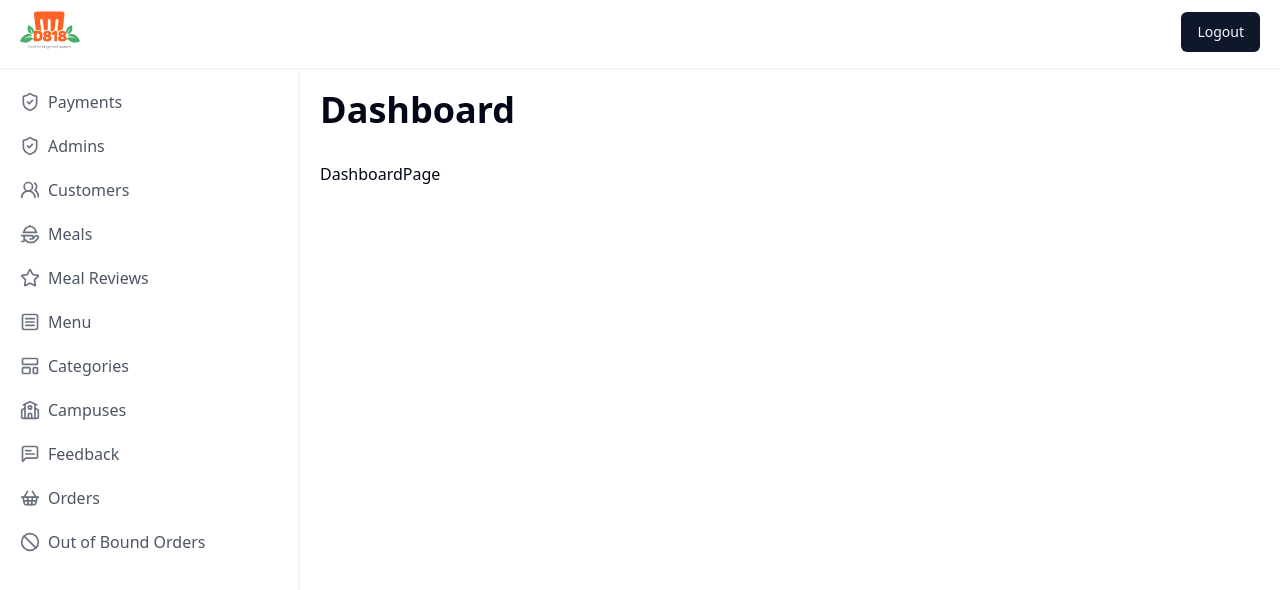
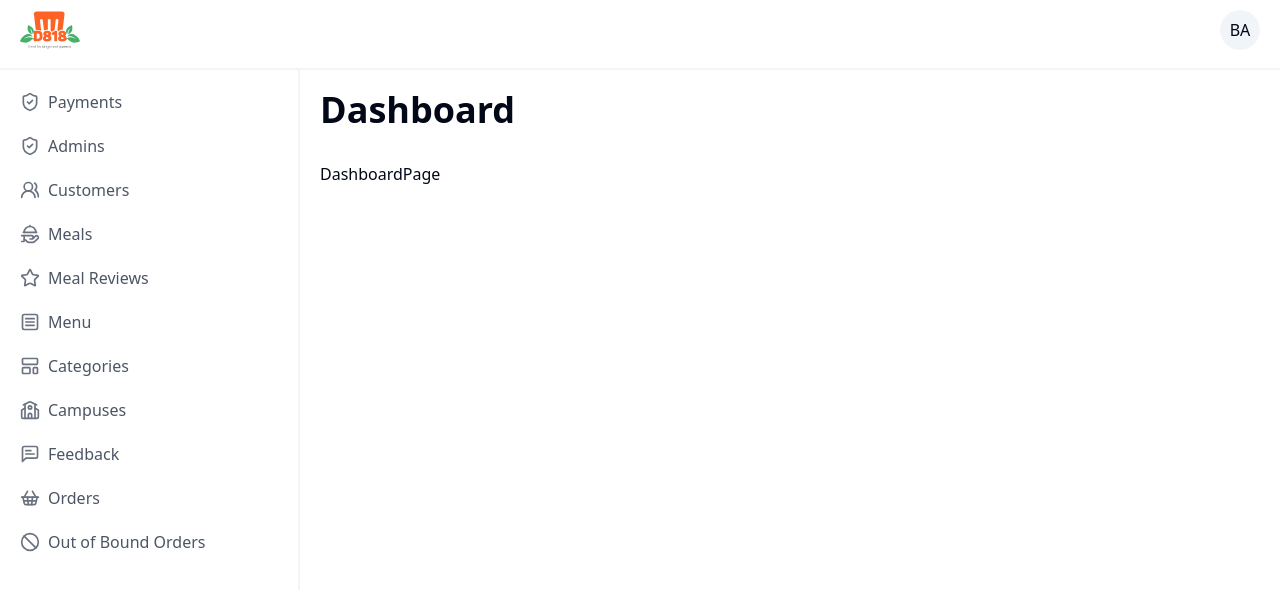
Before and after one commit to timmyproofficial/d818-admin-v2, a React (Vite) app: page / in a window 1280 px wide. Shown: the top 590 px of the page. Built offline with nearby package versions, Linux system fonts and the light colour scheme; sample sign-in values are in the browser's storage.

Commit message:
Add dropdown for user avatar

```diff
--- a/package.json
+++ b/package.json
@@ -12,6 +12,7 @@
     "@chakra-ui/react": "^2.8.2",
     "@emotion/react": "^11.13.0",
     "@emotion/styled": "^11.13.0",
+    "@radix-ui/react-avatar": "^1.1.0",
     "@radix-ui/react-dialog": "^1.1.1",
     "@radix-ui/react-dropdown-menu": "^2.1.1",
     "@radix-ui/react-label": "^2.1.0",
--- /dev/null
+++ b/src/components/customs/AvatarDropDown.tsx
@@ -0,0 +1,49 @@
+import { LogOut, LogIn, User } from 'lucide-react';
+
+import {
+  DropdownMenu,
+  DropdownMenuContent,
+  DropdownMenuGroup,
+  DropdownMenuItem,
+  DropdownMenuLabel,
+  DropdownMenuSeparator,
+  DropdownMenuTrigger,
+} from '@/components/ui/dropdown-menu';
+import { Avatar, AvatarFallback } from '../ui/avatar';
+import { AuthUser } from '@/entities/auth';
+
+interface Props {
+  user: AuthUser;
+  mutate: () => void;
+}
+
+export function AvatarDropDown({ user, mutate }: Props) {
+  if (!user) return <LogIn />;
+  return (
+    <DropdownMenu>
+      <DropdownMenuTrigger asChild>
+        {/* <Button variant="outline">Open</Button> */}
+        <Avatar className="cursor-pointer">
+          <AvatarFallback>BA</AvatarFallback>
+        </Avatar>
+      </DropdownMenuTrigger>
+      <DropdownMenuContent className="w-56">
+        <DropdownMenuLabel>My Account</DropdownMenuLabel>
+        <DropdownMenuSeparator />
+        <DropdownMenuGroup>
+          <DropdownMenuItem>
+            <User className="mr-2 h-4 w-4" />
+            <span>
+              {user?.firstName} {user?.lastName}
+            </span>
+          </DropdownMenuItem>
+        </DropdownMenuGroup>
+        <DropdownMenuSeparator />
+        <DropdownMenuItem onClick={() => mutate()}>
+          <LogOut className="mr-2 h-4 w-4" />
+          <span>Log out</span>
+        </DropdownMenuItem>
+      </DropdownMenuContent>
+    </DropdownMenu>
+  );
+}
--- a/src/components/customs/Navbar.tsx
+++ b/src/components/customs/Navbar.tsx
@@ -4,18 +4,22 @@
 import ColorModeSwitch from './ColorModeSwitch';
 import { Button } from '../ui/button';
 import useLogout from '@/hooks/useLogout';
+import { AvatarDropDown } from './AvatarDropDown';
+import userAuthStore from '@/store';
 
 const Navbar = () => {
+  const { user } = userAuthStore();
   const { mutate, isLoading, error } = useLogout();
   return (
-    <div className="flex justify-between">
+    <div className="flex justify-between items-center">
       <Link to="/">
         <Image src={logo} alt="D818 Logo" boxSize="60px" />
       </Link>
       {/* <ColorModeSwitch /> */}
-      <Button className="mt-3" onClick={() => mutate()}>
+      {/* <Button className="mt-3" onClick={() => mutate()}>
         Logout
-      </Button>
+      </Button> */}
+      <AvatarDropDown user={user} mutate={mutate} />
     </div>
   );
 };
--- /dev/null
+++ b/src/components/ui/avatar.tsx
@@ -0,0 +1,48 @@
+import * as React from "react"
+import * as AvatarPrimitive from "@radix-ui/react-avatar"
+
+import { cn } from "@/lib/utils"
+
+const Avatar = React.forwardRef<
+  React.ElementRef<typeof AvatarPrimitive.Root>,
+  React.ComponentPropsWithoutRef<typeof AvatarPrimitive.Root>
+>(({ className, ...props }, ref) => (
+  <AvatarPrimitive.Root
+    ref={ref}
+    className={cn(
+      "relative flex h-10 w-10 shrink-0 overflow-hidden rounded-full",
+      className
+    )}
+    {...props}
+  />
+))
+Avatar.displayName = AvatarPrimitive.Root.displayName
+
+const AvatarImage = React.forwardRef<
+  React.ElementRef<typeof AvatarPrimitive.Image>,
+  React.ComponentPropsWithoutRef<typeof AvatarPrimitive.Image>
+>(({ className, ...props }, ref) => (
+  <AvatarPrimitive.Image
+    ref={ref}
+    className={cn("aspect-square h-full w-full", className)}
+    {...props}
+  />
+))
+AvatarImage.displayName = AvatarPrimitive.Image.displayName
+
+const AvatarFallback = React.forwardRef<
+  React.ElementRef<typeof AvatarPrimitive.Fallback>,
+  React.ComponentPropsWithoutRef<typeof AvatarPrimitive.Fallback>
+>(({ className, ...props }, ref) => (
+  <AvatarPrimitive.Fallback
+    ref={ref}
+    className={cn(
+      "flex h-full w-full items-center justify-center rounded-full bg-muted",
+      className
+    )}
+    {...props}
+  />
+))
+AvatarFallback.displayName = AvatarPrimitive.Fallback.displayName
+
+export { Avatar, AvatarImage, AvatarFallback }
```
Also changed, not shown: 1 other file (tests, documents, lock files or other folders).
